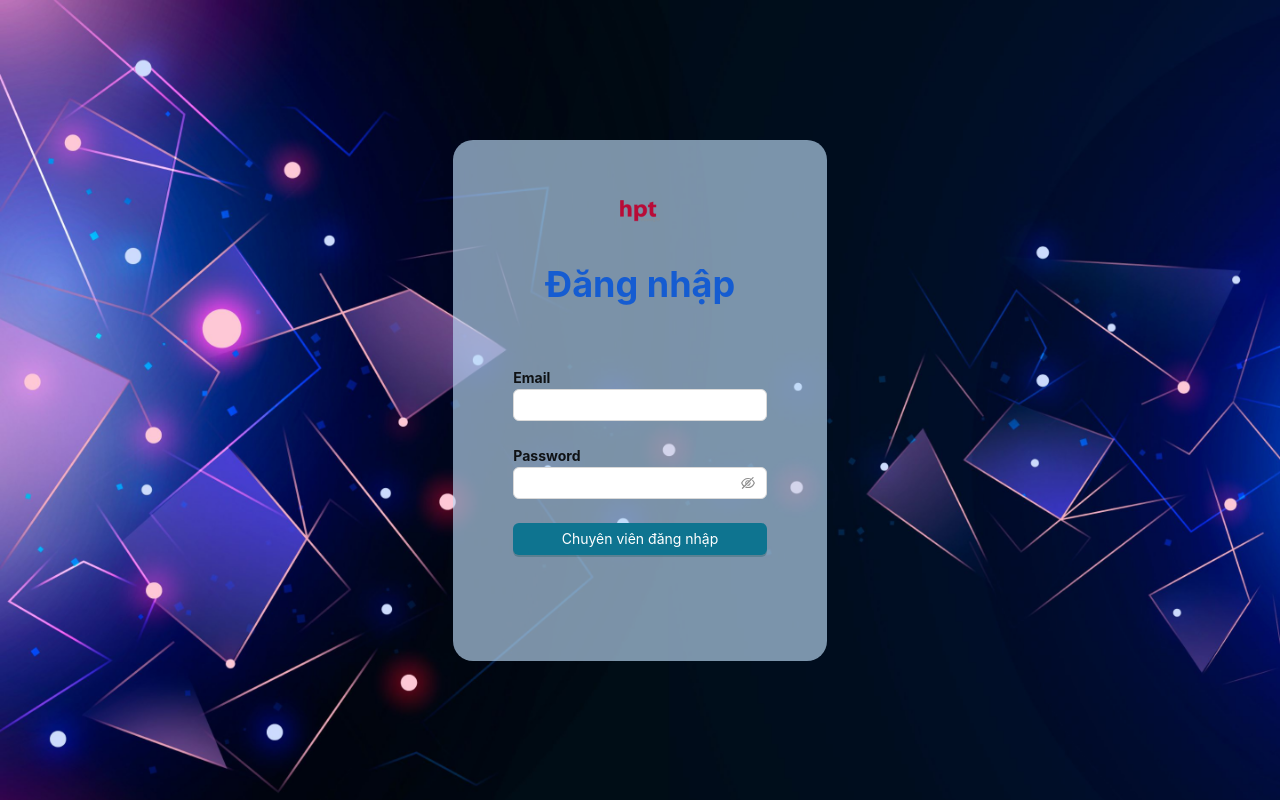
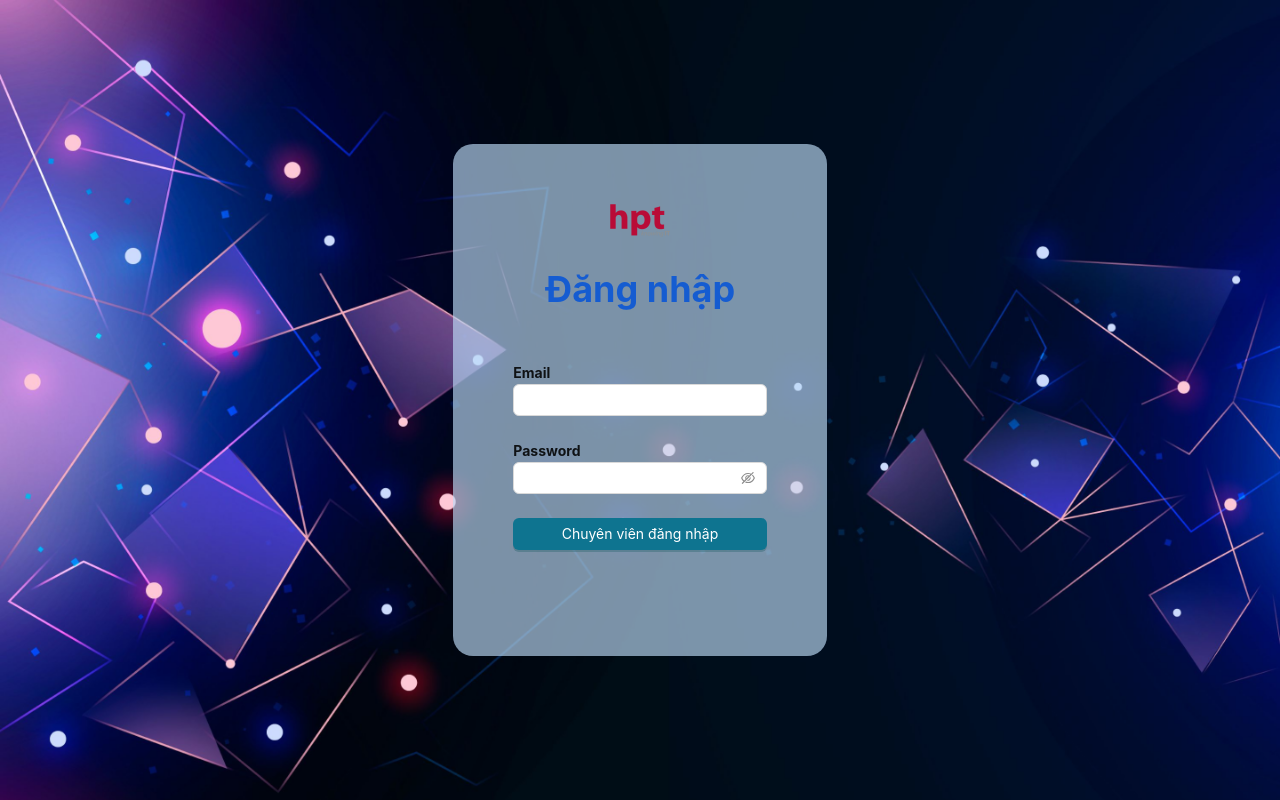
Before and after one commit to QuangMinh94/has-smart-form, a Next.js app: page /auth/signin in a window 1280 px wide. Built offline with nearby package versions, Linux system fonts and the light colour scheme; no server answers.

Commit message:
Adjust signIn icon size

```diff
--- a/app/auth/signin/signInForm.tsx
+++ b/app/auth/signin/signInForm.tsx
@@ -94,12 +94,12 @@ const SigninForm = () => {
                             backgroundColor: "#BEDCF7A6",
                             borderRadius: 20
                         }}
-                        gap={30}
+                        gap={20}
                     >
                         <center>
                             <Image
-                                width={40}
-                                height={40}
+                                width={60}
+                                height={60}
                                 src={"/img/hptIconKnowingIT.png"}
                                 alt={"hpticon"}
                             />
```
